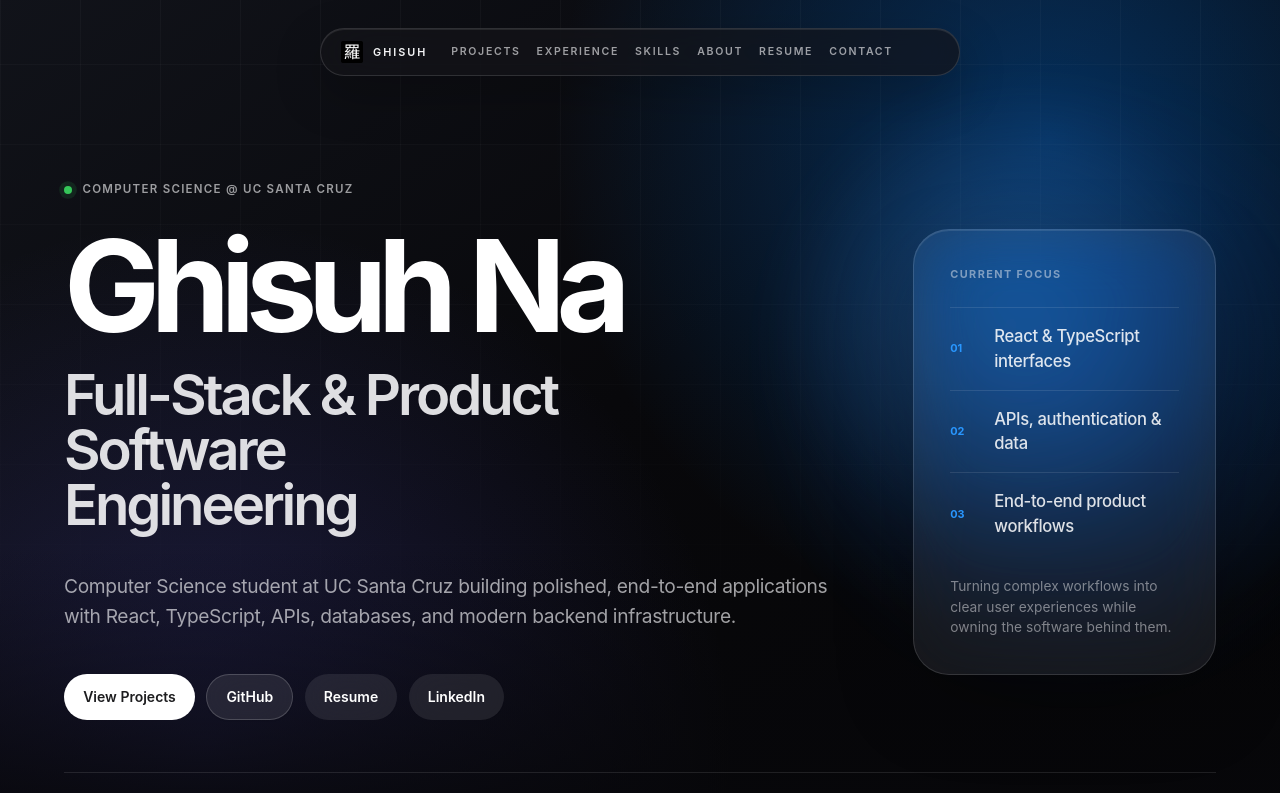
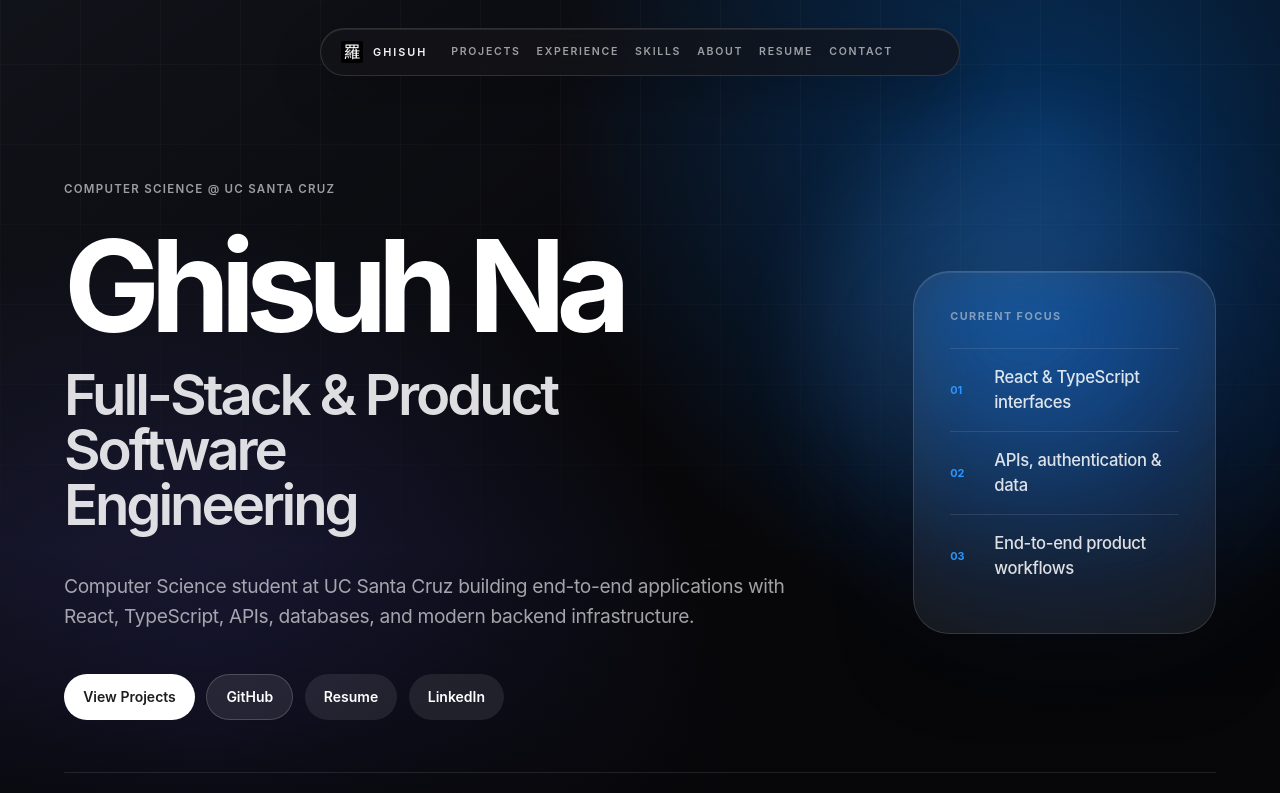
Before and after one commit to ghisuh/gnaportfolio, a Next.js app: page / in a window 1280 px wide. Shown: the top 793 px of the page. Built offline with nearby package versions, Linux system fonts and the light colour scheme.

Commit message:
Small UI Update

```diff
--- a/src/app/page.tsx
+++ b/src/app/page.tsx
@@ -84,7 +84,7 @@ export default function Home() {
           <div className="hero-panel__content">
             <div className="hero-panel__primary">
               <p className="hero-panel__kicker">
-                <span aria-hidden="true" /> Computer Science @ UC Santa Cruz
+                Computer Science @ UC Santa Cruz
               </p>
 
               <h1 className="hero-panel__title">
@@ -95,9 +95,9 @@ export default function Home() {
               </h1>
 
               <p className="hero-panel__mission">
-                Computer Science student at UC Santa Cruz building polished,
-                end-to-end applications with React, TypeScript, APIs, databases,
-                and modern backend infrastructure.
+                Computer Science student at UC Santa Cruz building end-to-end
+                applications with React, TypeScript, APIs, databases, and modern
+                backend infrastructure.
               </p>
 
               <div className="hero-panel__actions">
@@ -143,9 +143,6 @@ export default function Home() {
                 <div><span>02</span><strong>APIs, authentication &amp; data</strong></div>
                 <div><span>03</span><strong>End-to-end product workflows</strong></div>
               </div>
-              <p className="hero-focus__note">
-                Turning complex workflows into clear user experiences while owning the software behind them.
-              </p>
             </aside>
 
             <div className="hero-panel__footer">
```
